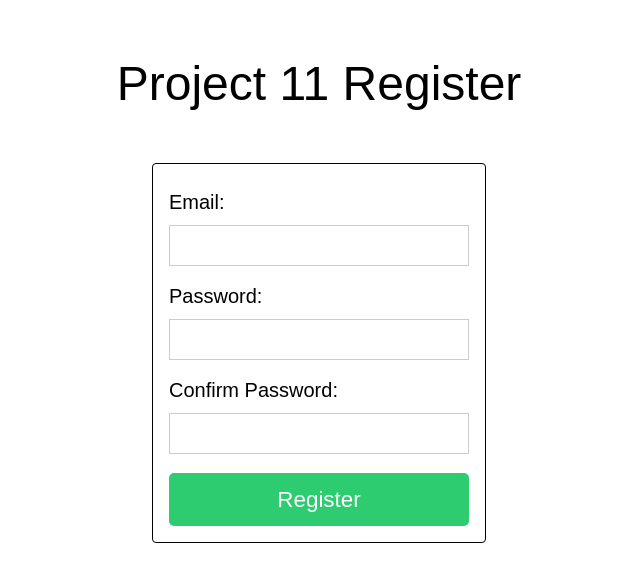
After one commit to enano1/Automated-Spotify-Playlist, a Flask app: page /register in a window 1280 px wide. The commit adds this page. Shown: the top 582 px of the page, without its empty margins (321-961 px from the left). Run offline with Flask 2, Linux system fonts and the light colour scheme.

Commit message:
added a register page

```diff
--- a/app.py
+++ b/app.py
@@ -84,6 +84,10 @@ def logout():
 @app.route("/")
 def index():
     return render_template('home.html')
+
+@app.route("/register")
+def register():
+    return render_template('register.html')
 
 
 @app.route("/protected_area")
--- a/templates/home.html
+++ b/templates/home.html
@@ -16,7 +16,6 @@
             <input type="submit" value="Login">
         </form>
     </div>
-
 
     <div style="font-size: 20px; color: gray; margin-top: 30px; margin-bottom: 10px;">Don't have an account? </div>
     <a href="/register"><button class="register-button">Register Here</button></a>
--- /dev/null
+++ b/templates/register.html
@@ -0,0 +1,32 @@
+<!DOCTYPE html>
+<html lang="en">
+<head>
+    <meta charset="UTF-8">
+    <title>Login</title>
+</head>
+<body>
+
+    <h3 class="header">Project 11 Register</h3>
+    <div class="container" >
+        <form action="/" method="POST" onsubmit="refreshPage()">
+            <label for="email" style="font-size: 20px;">Email:</label><br>
+            <input type="text" id="email" name="email" required><br>
+            <label for="password" style="font-size: 20px;">Password:</label><br>
+            <input type="password" id="password" name="password" required><br>
+            <label for="confirm_password" style="font-size: 20px;">Confirm Password:</label><br>
+            <input type="password" id="confirm_password" name="confirm_password" required><br>
+            <input type="submit" value="Register">
+        </form>
+    </div>
+
+    <script>
+        function refreshPage() {
+            // This function will be called when the form is submitted
+            location.reload();
+        }
+    </script>
+
+    <link rel="stylesheet" type="text/css" href="{{ url_for('static', filename='styles.css') }}">
+
+</body>
+</html>
```
